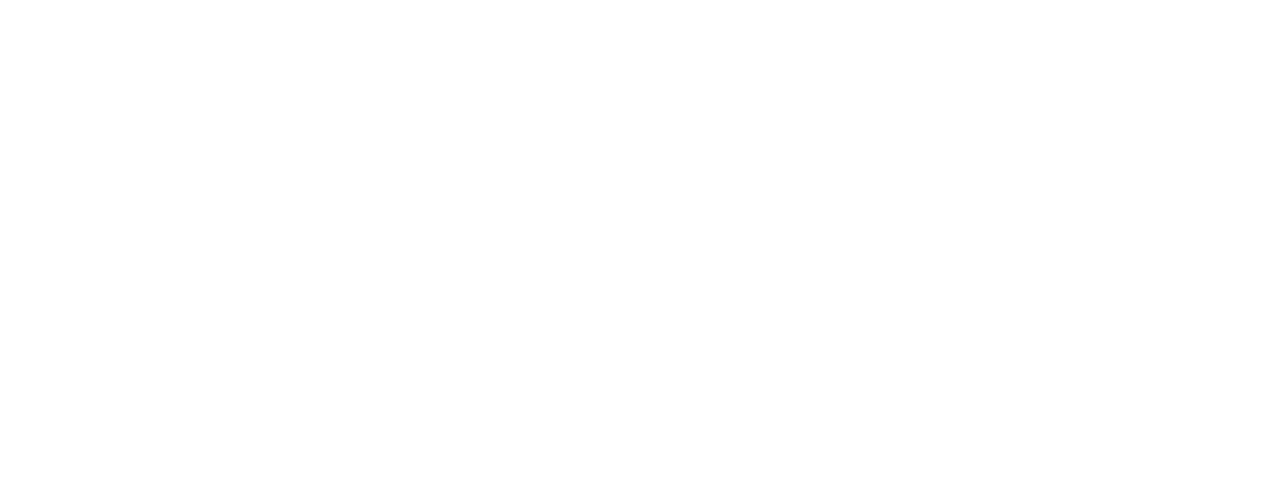
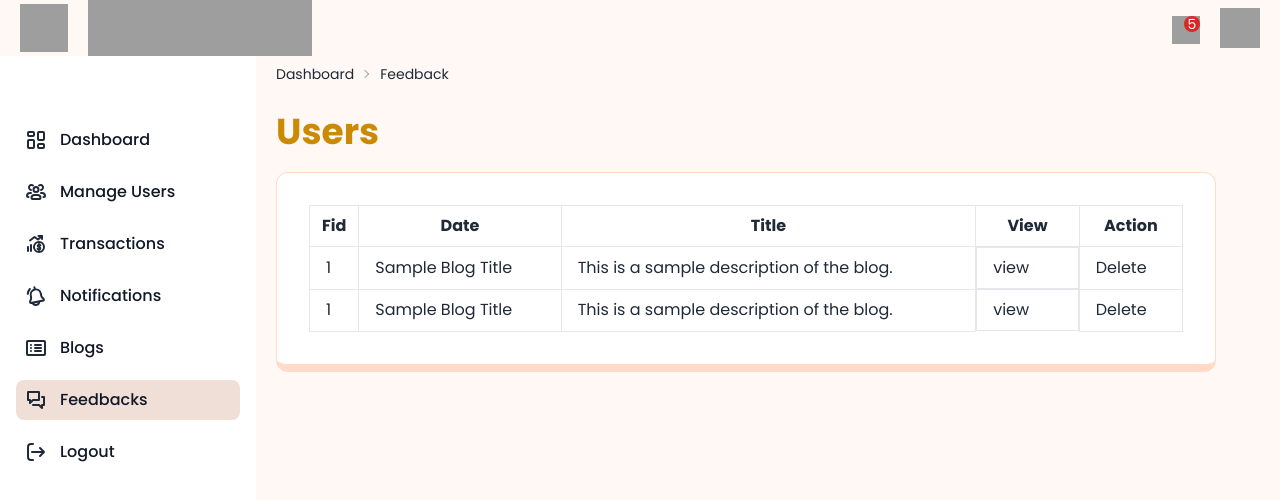
Before and after one commit to SCS3214-Group-21/frontend, a React (Vite) app: page /adminfeedback in a window 1280 px wide. Before the commit this address had no page. Shown: the top 500 px of the page. Built offline with nearby package versions, Linux system fonts and the light colour scheme; grey boxes are pictures that could not be loaded; what chartjs-plugin-datalabels would draw is missing.

Commit message:
Admin Feedback Page

```diff
--- a/src/components/AdminSidebar.jsx
+++ b/src/components/AdminSidebar.jsx
@@ -15,8 +15,8 @@
     const isManagePage = location.pathname === '/manageusers' || location.pathname === '/';//rename actual path
     const isNotificationPage = location.pathname === '/';//rename actual path
     const isMessagesPage = location.pathname === '/' || location.pathname === '/';//rename actual path
-    const isBlogsPage = location.pathname === '/admincreateblog' || location.pathname === '/adminblogs';//rename actual path
-    const isFeedbacksPage = location.pathname === '/' || location.pathname === '/';//rename actual path
+    const isBlogsPage = location.pathname === '/admincreateblog' || location.pathname === '/acceptblogs';//rename actual path
+    const isFeedbacksPage = location.pathname === '/adminfeedback' || location.pathname === '/';//rename actual path
 
     //const isLogoutPage = location.pathname === '/';//rename actual path
 
@@ -88,7 +88,7 @@
                         /> */}
 
                         <SidebarButton
-                            href="/adminblogs"
+                            href="/acceptblogs"
                             iconPath="M11 9h6m-6 3h6m-6 3h6M6.996 9h.01m-.01 3h.01m-.01 3h.01M4 5h16a1 1 0 0 1 1 1v12a1 1 0 0 1-1 1H4a1 1 0 0 1-1-1V6a1 1 0 0 1 1-1Z"
                             label="Blogs"
                             isOpen={isDrawerOpen}
@@ -96,7 +96,7 @@
 
                         />
                         <SidebarButton
-                            href="#"
+                            href="/adminfeedback"
                             iconPath="M9 17h6l3 3v-3h2V9h-2M4 4h11v8H9l-3 3v-3H4V4Z"
                             label="Feedbacks"
                             isOpen={isDrawerOpen}
--- /dev/null
+++ b/src/pages/AdminPage/AdminFeedbackPage.jsx
@@ -0,0 +1,90 @@
+import React from 'react'
+import Breadcrumb from '../../components/ui/Breadcrumb.jsx';
+import AdminSidebar from '../../components/AdminSidebar.jsx';
+import AdminHeader from '../../components/common/AdminHeader.jsx';
+
+function AdminFeedbackPage() {
+
+    const breadcrumbItems = [
+        { label: 'Dashboard', href: '/admindashboard' },
+        { label: 'Feedback' },
+    ];
+
+    return (
+        <>
+            <AdminHeader />
+            <div className="bg-[#FFF8F5] min-h-screen w-full flex flex-row">
+                <div className="w-[5%] sm:w-[10%] md:w-[20%]">
+                    <AdminSidebar />
+                </div>
+                <div className="w-[95%] sm:w-[90%] md:w-[80%] px-5 sm:px-10 md:pr-20 md:pl-32 xl:pl-5 xl:pr-16">
+                    <div className="pb-5">
+                        <Breadcrumb items={breadcrumbItems} />
+                    </div>
+                    <div className="pb-5">
+                        <h1 className='text-4xl font-bold text-custom-primary'>Users</h1>
+                    </div>
+                    <div className="pb-5">
+                        <div className='w-full bg-white border border-[#FFDBC8] rounded-xl border-b-8 p-8 flex flex-row gap-10 sm:gap-5 flex-wrap'>
+                            <table className="w-full border-collapse">
+                                <thead>
+                                    <tr>
+                                        <th className="px-2 py-2 border">Fid</th>
+                                        <th className="px-4 py-2 border">Date</th>
+                                        <th className="px-4 py-2 border">Title</th>
+                                        <th className="px-2 py-2 border">View</th>
+                                        <th className="px-4 py-2 border">Action</th>
+                                    </tr>
+                                </thead>
+                                <tbody>
+                                    {/* Replace this with dynamic rows from your data */}
+                                    <tr>
+                                        <td className="px-4 py-2 border">1</td>
+                                        <td className="px-4 py-2 border">Sample Blog Title</td>
+                                        <td className="px-4 py-2 border ">This is a sample description of the blog.</td>
+                                        <td className="flex px-4 py-2 space-x-2 border">
+                                            view
+                                            <button onClick={() => alert('View blog details')}>
+                                                {/* <FaEye className="text-blue-500" /> */}
+                                            </button>
+                                            <button onClick={() => handleAccept(1)}>
+                                                {/* <FaCheck className="text-green-500" /> */}
+                                            </button>
+                                            <button onClick={() => handleReject(1)}>
+                                                {/* <FaTimes className="text-red-500" /> */}
+                                            </button>
+                                        </td>
+                                        <td className="px-4 py-2 border">Delete</td>
+                                    </tr>
+                                    <tr>
+                                        <td className="px-4 py-2 border">1</td>
+                                        <td className="px-4 py-2 border">Sample Blog Title</td>
+                                        <td className="px-4 py-2 border ">This is a sample description of the blog.</td>
+                                        <td className="flex px-4 py-2 space-x-2 border">
+                                            view
+                                            <button onClick={() => alert('View blog details')}>
+                                                {/* <FaEye className="text-blue-500" /> */}
+                                            </button>
+                                            <button onClick={() => handleAccept(1)}>
+                                                {/* <FaCheck className="text-green-500" /> */}
+                                            </button>
+                                            <button onClick={() => handleReject(1)}>
+                                                {/* <FaTimes className="text-red-500" /> */}
+                                            </button>
+                                        </td>
+                                        <td className="px-4 py-2 border">Delete</td>
+                                    </tr>
+                                    {/* Add more rows as needed */}
+                                </tbody>
+                            </table>
+
+                        </div>
+                    </div>
+                </div>
+            </div>
+
+        </>
+    )
+}
+
+export default AdminFeedbackPage
--- a/src/routes/AdminRoutes.jsx
+++ b/src/routes/AdminRoutes.jsx
@@ -3,12 +3,16 @@
 
 import AdminDashboard from '../pages/AdminPage/AdminDashboardPage.jsx';
 import AdminManageUser from '../pages/AdminPage/AdminManageUsersPage.jsx';
+import AdminBlogPage from '../pages/AdminPage/AdminBlogPage.jsx';
+import AdminFeedbackPage from '../pages/AdminPage/AdminFeedbackPage.jsx';
 
 const AdminRoutes = () => {
     return (
         <Routes>
             <Route path="/admindashboard" element={<AdminDashboard />} />
             <Route path="/adminmanageuser" element={<AdminManageUser />} />
+            <Route path="/adminblog" element={<AdminBlogPage />} />
+            <Route path="/adminfeedback" element={<AdminFeedbackPage />} />
         </Routes>
     );
 };
--- a/src/routes/PublicRouteBackup.jsx
+++ b/src/routes/PublicRouteBackup.jsx
@@ -68,6 +68,8 @@
 
 import AdminDashboard from '../pages/AdminPage/AdminDashboardPage.jsx';
 import AdminManageUser from '../pages/AdminPage/AdminManageUsersPage.jsx'
+import AdminFeedbackPage from "../pages/AdminPage/AdminFeedbackPage.jsx";
+// import AdminBlogPage from '../pages/AdminPage/AdminBlogPage.jsx'
 
 
 
@@ -131,9 +133,8 @@
                     <Route path="/admindashboard" element={<AdminDashboardPage />}></Route>
                     <Route path="/manageusers" element={<AdminManageUsersPage />}></Route>
                     <Route path="/adminblogs" element={<AdminBlogPage />}></Route>
+                    <Route path="/notification" element={<NotificationPage />}></Route>
                     <Route path="/admincreateblog" element={<AdminCreateBlogPage />}></Route>
-                    <Route path="/notification" element={<NotificationPage />}></Route>
-                    <Route path="/acceptblogs" element={<AdminBlogAcceptPage />}></Route>
 
                     <Route path="/vendorallchats" element={<VendorAllChatsPage />}></Route>
                     <Route path="/vendorchat" element={<VendorChatPage />}></Route>
@@ -143,6 +144,9 @@
 
                     <Route path="/admindashboard" element={<AdminDashboard />} />
                     <Route path="/adminmanageuser" element={<AdminManageUser />} />
+                    <Route path="/acceptblogs" element={<AdminBlogAcceptPage />}/>
+                    <Route path="/adminfeedback" element={<AdminFeedbackPage />} />
+                    {/* <Route path="/adminblog" element={<AdminBlogPage />} /> */}
 
                 </Routes>
             </BrowserRouter>
```
